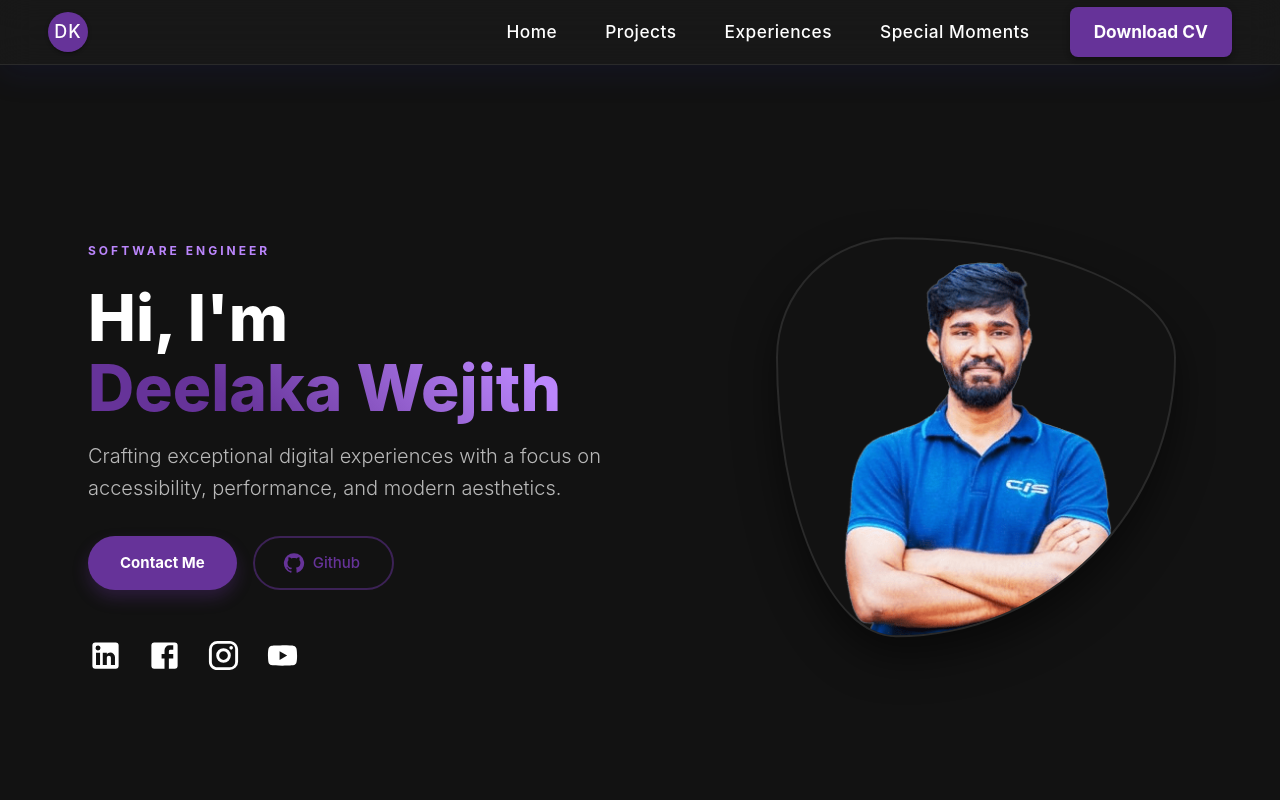
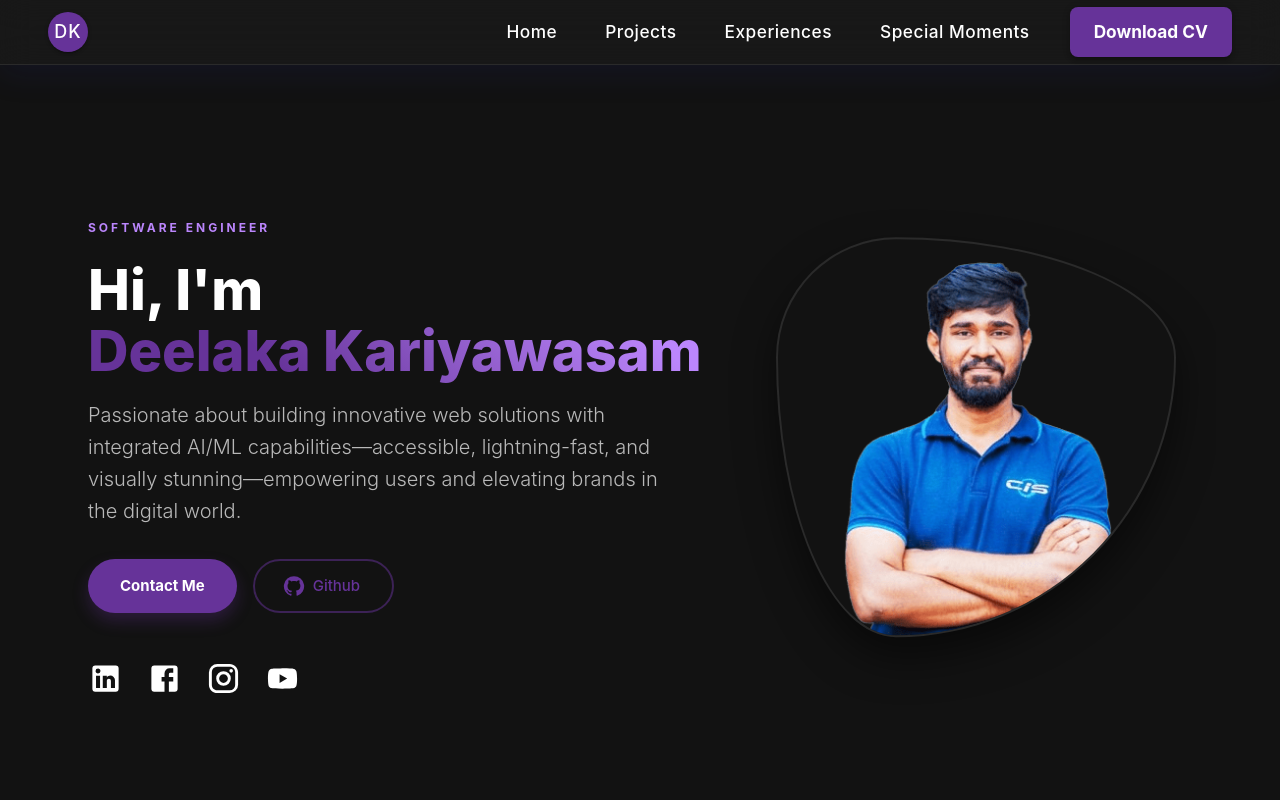
Before and after one commit to deelaka99/deewejkar-portfolio, a Gatsby site: page / in a window 1280 px wide. Shown: the top 800 px of the page. Built offline with nearby package versions, Linux system fonts and the light colour scheme; Gatsby itself is replaced by a stand-in of ours.

Commit message:
Updated the Hero component with fixing issues

```diff
--- a/src/components/Hero.js
+++ b/src/components/Hero.js
@@ -59,7 +59,7 @@ const Hero = () => {
           alignItems="center"
           direction={{ xs: "column-reverse", md: "row" }}
         >
-          <Grid item xs={12} md={7}>
+          <Grid item xs={12} md={6} lg={7}>
             <motion.div
               variants={containerVariants}
               initial="hidden"
@@ -86,7 +86,7 @@ const Hero = () => {
                 sx={{
                   fontWeight: 800,
                   mb: 2,
-                  fontSize: { xs: "2.5rem", md: "4rem" },
+                  fontSize: { xs: "2.5rem", md: "3.5rem" },
                   lineHeight: 1.1,
                 }}
               >
@@ -100,7 +100,7 @@ const Hero = () => {
                     WebkitTextFillColor: "transparent",
                   }}
                 >
-                  Deelaka Wejith
+                  Deelaka Kariyawasam
                 </Box>
               </Typography>
               <Typography
@@ -115,8 +115,10 @@ const Hero = () => {
                   lineHeight: 1.6,
                 }}
               >
-                Crafting exceptional digital experiences with a focus on
-                accessibility, performance, and modern aesthetics.
+                Passionate about building innovative web solutions with
+                integrated AI/ML capabilities—accessible, lightning-fast, and
+                visually stunning—empowering users and elevating brands in the
+                digital world.
               </Typography>
 
               <Stack
@@ -204,7 +206,8 @@ const Hero = () => {
           <Grid
             item
             xs={12}
-            md={5}
+            md={6}
+            lg={5}
             sx={{
               display: "flex",
               justifyContent: "center",
```
